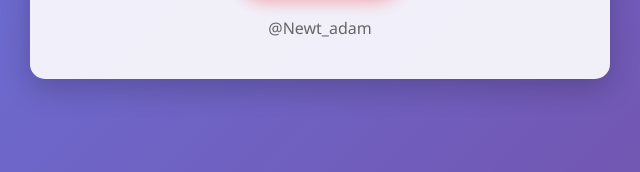
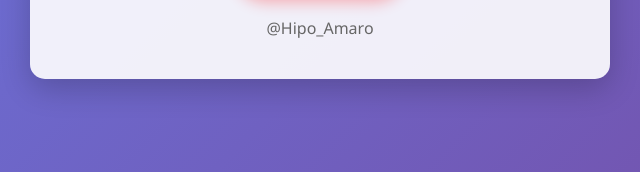
Before and after one commit to amiuddd/newtadam, a plain HTML site: page index.html in a window 1280 px wide. Shown: the part 502-674 px from the top of the page, 320-960 px from the left. Drawn offline with Linux system fonts and the light colour scheme.

Commit message:
Update index.html

```diff
--- a/index.html
+++ b/index.html
@@ -79,7 +79,7 @@
             <span class="youtube-icon">▶</span>
             Ver Canal
         </a>
-        <span class="channel-name">@Newt_adam</span>
+        <span class="channel-name">@Hipo_Amaro</span>
     </div>
 </body>
 </html>
```
